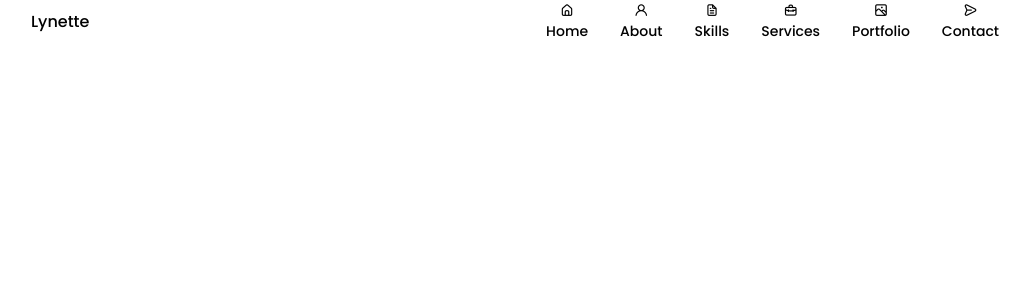
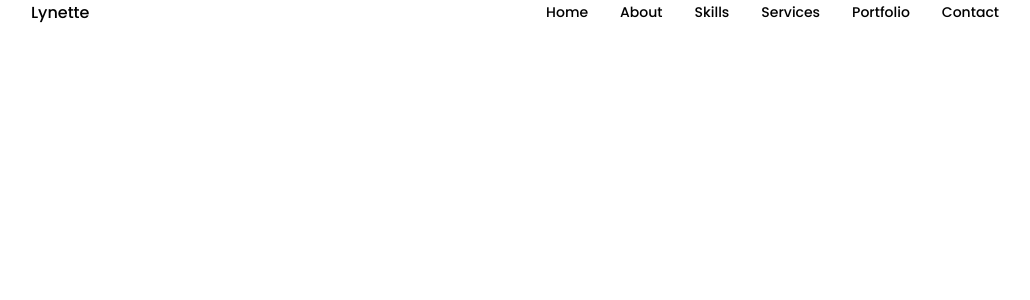
Before and after one commit to Rlynette/Personal-portfolio, a React (Create React App) app in the folder personal-portfolio/: page / in a window 1280 px wide. Shown: the top 300 px of the page, without its empty margins (125-1155 px from the left). Built offline with nearby package versions, Linux system fonts and the light colour scheme.

Commit message:
modify styling

```diff
--- a/personal-portfolio/src/components/Header.jsx
+++ b/personal-portfolio/src/components/Header.jsx
@@ -1,73 +1,84 @@
-import React from 'react'
+import React, { useState } from 'react';
 import "./header.css";
 
 const Header = () => {
+   // ============Toggle Menu==========
+   const[Toggle, showMenu] = useState(false);
+
   return (
    <header className="header">
    <nav className='nav container'>
     <a href="index.html" className="nav__logo">Lynette</a>
 
-     <div className="nav__menu">
+     <div className={Toggle ? "nav__menu show-menu":
+      "nav__menu"}>
         <ul className="nav__list grid">
              <li className="nav__item">
-                <a href="home" className="nav__link active-link">
-                {/* <i className="uil uil-estate nav__icon"></i> */}
-               <i class="uil uil-estate"></i> Home
+                <a href="#home" className="nav__link active-link">
+                <i className="uil uil-estate nav__icon"></i>
+                Home
+               {/* <i class="uil uil-estate"></i> Home */}
                </a>
              </li>
 
                <li className="nav__item">
-                <a href="about" className="nav__link">
-                {/* <i className="uil uil-user nav__icon"></i> */}
-                <i class="uil uil-user"></i> About
+                <a href="#about" className="nav__link">
+                <i className="uil uil-user nav__icon"></i>
+                About
+                {/* <i class="uil uil-user"></i> About */}
              </a>
              </li>
 
                <li className="nav__item">
-                <a href="skills" className="nav__link">
-                {/* <i className="uil uil-file-alt nav__icon"></i> Skills */}
-                <i class="uil uil-file-alt"></i> Skills
+                <a href="#skills" className="nav__link">
+                <i className="uil uil-file-alt nav__icon"></i> Skills
+                {/* <i class="uil uil-file-alt"></i> Skills */}
              </a>
              </li>
 
                <li className="nav__item">
-                <a href="services" className="nav__link">
-                {/* <i className="uil uil- nav__icon"></i> */}
-                <i class="uil uil-briefcase-alt"></i> Services
+                <a href="#services" className="nav__link">
+                <i className="uil uil-briefcase-alt nav__icon"></i>
+                Services
+                {/* <i class="uil uil-briefcase-alt"></i> Services */}
 
              </a>
              </li>
 
                <li className="nav__item">
-                <a href="portfolio" className="nav__link">
-                {/* <i className="uil uil- nav__icon"></i> */}
-                <i class="uil uil-scenery"></i> Portfolio
+                <a href="#portfolio" className="nav__link">
+                <i className="uil uil-scenery nav__icon"></i>
+                Portfolio
+                {/* <i class="uil uil-scenery"></i> Portfolio */}
              </a>
              </li>
 
 
              <li className="nav__item">
-                <a href="contact" className="nav__link">
-                {/* <i className="uil uil- nav__icon"></i> */}
-                <i class="uil uil-message"></i> Contact
+                <a href="#contact" className="nav__link">
+                <i className="uil uil-message nav__icon"></i>
+                Contact
+                {/* <i class="uil uil-message"></i> Contact */}
              </a>
              </li>
         </ul>
 
        {/* <div className="uil uil-times nav__close"></div> */}
-     <div className="nav__close">
-       <i class="uil uil-times"></i>
-        </div>
+     {/* <div className="nav__close"> */}
+       <i className="uil uil-times nav__close" onClick={() => showMenu
+      (!Toggle)}></i>
+        {/* </div> */}
 
      </div>
 
-     <div className="nav__toggle">
-        <i class="uil uil-apps"></i>
+     <div className="nav__toggle" onClick={() => showMenu
+      (!Toggle)}>
+      <i class="uil uil-apps"></i>
      </div>
-   </nav>
+    </nav>
    </header>
 
-  )
-}
+  );
+};
 
 export default Header
--- a/personal-portfolio/src/components/header.css
+++ b/personal-portfolio/src/components/header.css
@@ -36,7 +36,7 @@
     font-weight: var(--font-medium);
     transition: .3s;
 }
-/* .nav__icon, */
+.nav__icon,
 .nav__close,
 .nav__toggle {
 display: none;
@@ -81,9 +81,9 @@ color: var(--title-color-dark);
         gap: 2rem;
     }
 
-    /* .nav__icon {
+    .nav__icon {
         font-size: 1.2rem;
-    } */
+    }
 
     .nav__close{
         position: absolute;
@@ -103,7 +103,7 @@ color: var(--title-color-dark);
         cursor: pointer;
     }
 
-
+    .nav__icon,
     .nav__close,
     .nav__toggle {
         display: block;
@@ -118,5 +118,9 @@ color: var(--title-color-dark);
          .nav__list {
              column-gap: 0;
          }
-
+                /* .nav__icon,
+                .nav__close,
+                .nav__toggle {
+                    display: none;
+                } */
   }
```
Also changed, not shown: personal-portfolio/src/components/Home.jsx (added), personal-portfolio/src/components/home.css (added). Lines whose indentation alone changed are shown as unchanged.
